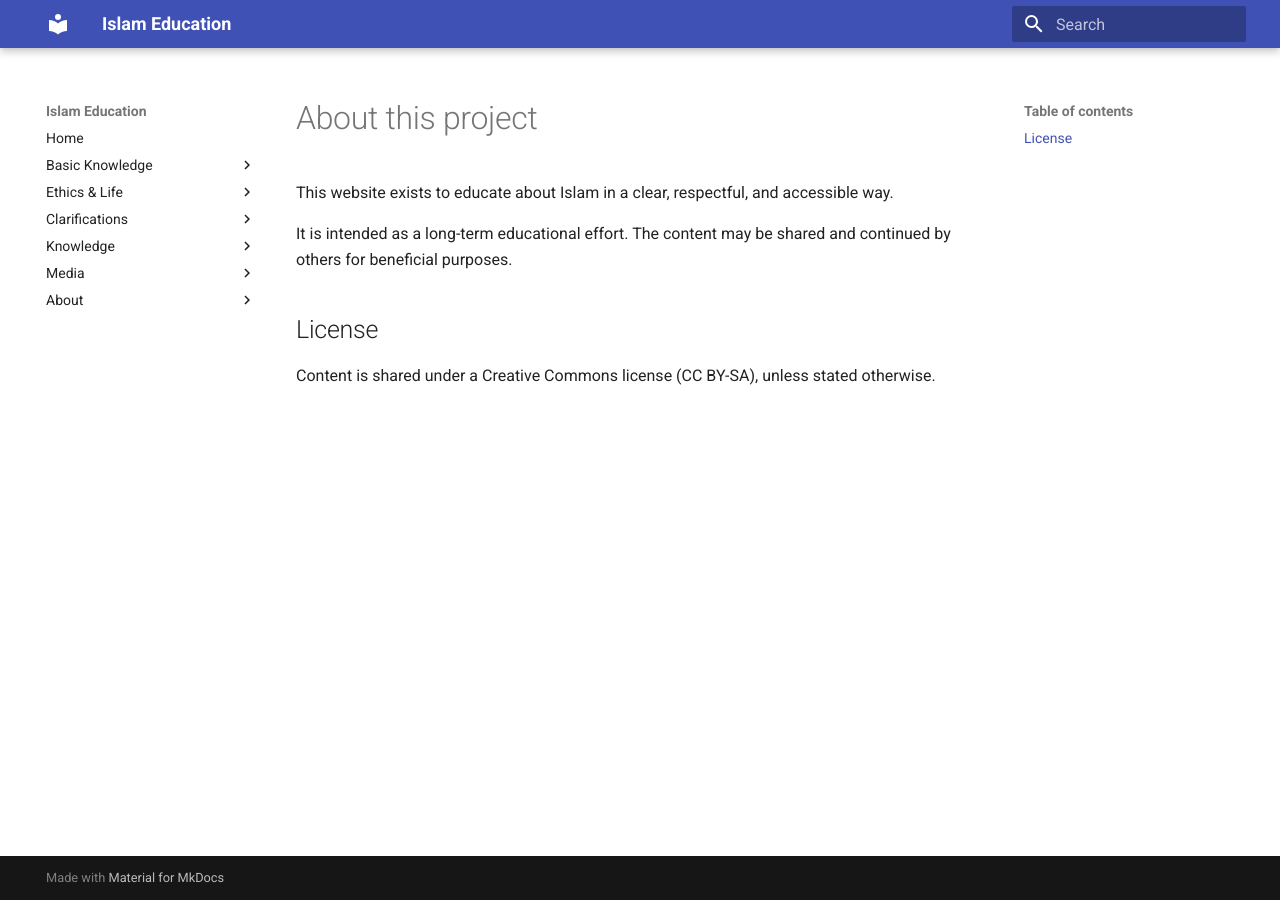
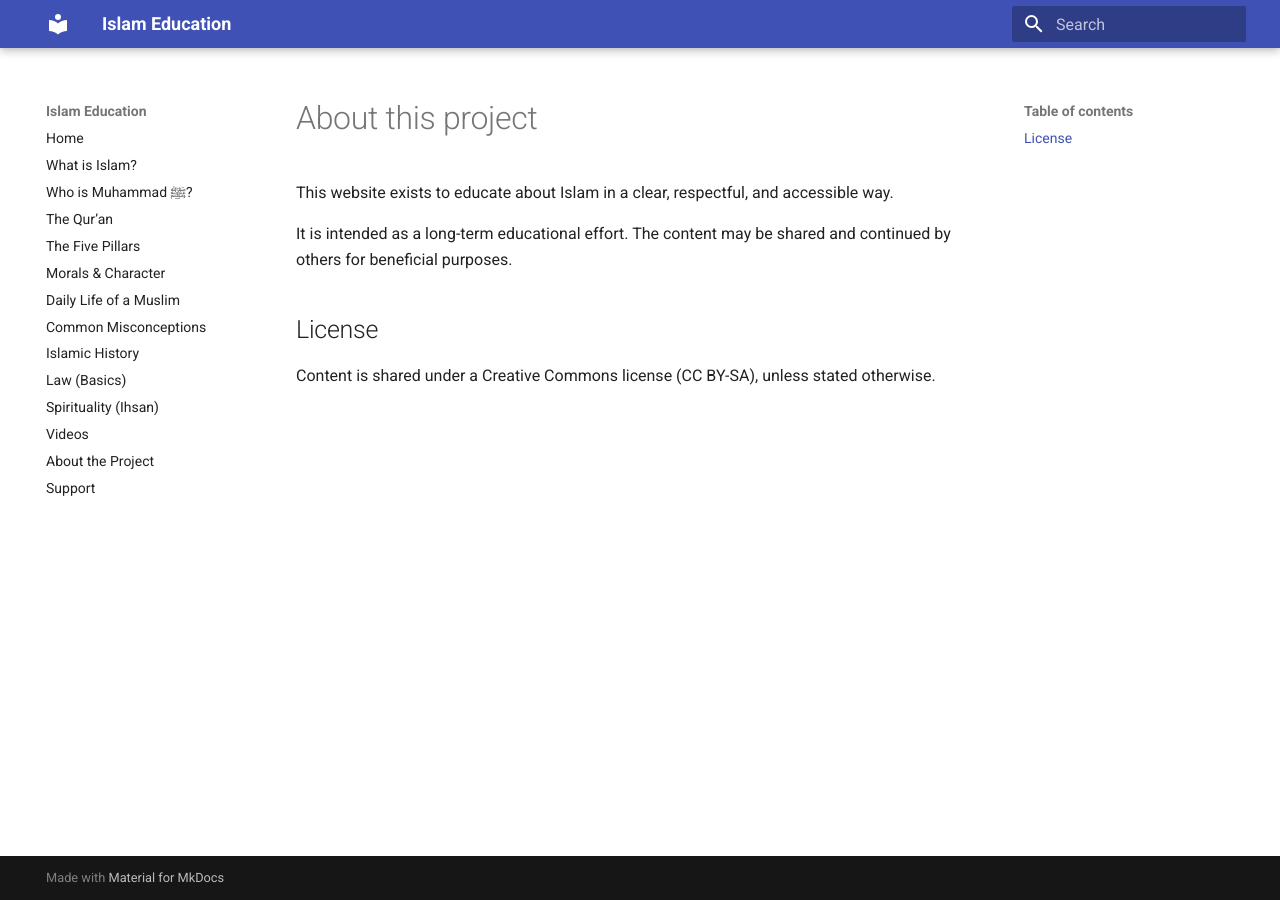
Before and after one commit to islam-education/islam-education, an MkDocs documentation site: the page built from docs/about.md, in a window 1280 px wide. Built offline with MkDocs 1.6.1 and Material for MkDocs 9.7.7, drawn with Linux system fonts in a browser that asks for light colours.

Commit message:
Update mkdocs.yml

```diff
--- a/mkdocs.yml
+++ b/mkdocs.yml
@@ -14,29 +14,17 @@ extra_css:
 
 
 nav:
-  - Home: index.md
-
-  - Basic Knowledge:
+      - Home: index.md
       - What is Islam?: basic-knowledge/what-is-islam.md
       - Who is Muhammad ﷺ?: basic-knowledge/muhammad.md
       - The Qur’an: basic-knowledge/quran.md
-      - The Five Pillars: basic-knowledge/pillars/five-pillars.md
-
-  - Ethics & Life:
+      - The Five Pillars: basic-knowledge/five-pillars.md
       - Morals & Character: ethics-life/morals.md
       - Daily Life of a Muslim: ethics-life/daily-life.md
-
-  - Clarifications:
       - Common Misconceptions: clarifications/misconceptions.md
-
-  - Knowledge:
       - Islamic History: knowledge/history.md
       - Law (Basics): knowledge/law-basics.md
       - Spirituality (Ihsan): knowledge/spirituality.md
-
-  - Media:
       - Videos: media/videos.md
-
-  - About:
       - About the Project: about/project.md
       - Support: about/support.md
```
